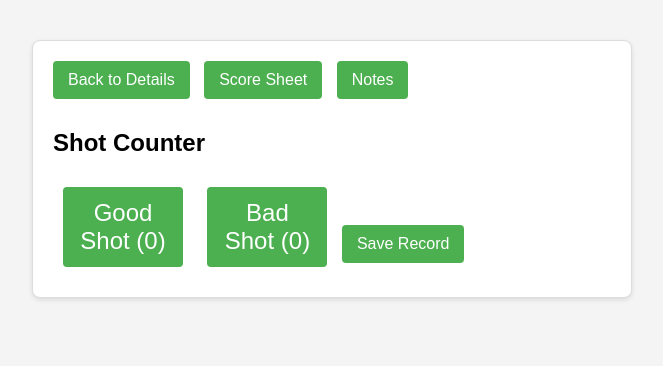
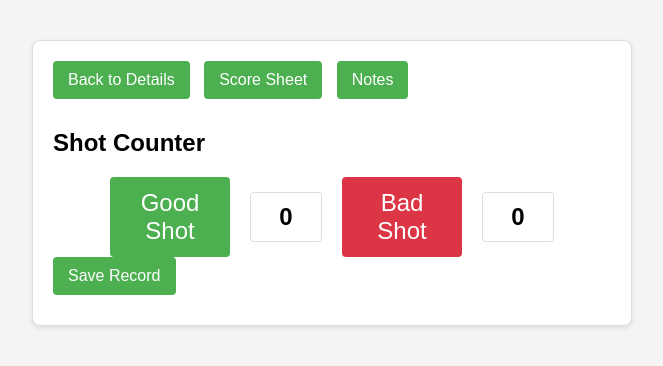
Before and after one commit to Johnsonsunkis/CUHK_Archery-01, a plain HTML site: page index.html in a window 1280 px wide. Both pictures are taken after a click on the button "Go to Shot Counter". Shown: the whole page, without its empty margins (308-971 px from the left). Drawn offline with Linux system fonts and the light colour scheme.

Commit message:
Add files via upload

```diff
--- a/index.html
+++ b/index.html
@@ -65,8 +65,12 @@
         <button id="navToScoreSheetFromShot">Score Sheet</button>
         <button id="navToNotesFromShot">Notes</button>
         <h2>Shot Counter</h2>
-        <button id="goodShotBtn" class="shot-counter-button">Good Shot (<span id="goodShotCount">0</span>)</button>
-        <button id="badShotBtn" class="shot-counter-button">Bad Shot (<span id="badShotCount">0</span>)</button>
+        <div class="shot-counter-container">
+            <button id="goodShotBtn" class="shot-counter-button">Good Shot</button>
+            <span id="goodShotCount" class="shot-count">0</span>
+            <button id="badShotBtn" class="shot-counter-button bad-shot-button">Bad Shot</button>
+            <span id="badShotCount" class="shot-count">0</span>
+        </div>
         <button id="saveRecord">Save Record</button>
     </div>
 
--- a/style.css
+++ b/style.css
@@ -120,12 +120,34 @@ button:hover {
     background-color: #6C757D; /* Grey for Miss */
 }
 
-/* Shot Counter Buttons */
+/* Shot Counter Buttons and Display */
+.shot-counter-container {
+    display: flex;
+    justify-content: center;
+    align-items: center;
+    gap: 20px;
+    margin-top: 20px;
+}
+
 .shot-counter-button {
     width: 120px;
     height: 80px;
     font-size: 24px;
-    margin: 10px;
+    margin: 0;
+}
+
+.bad-shot-button {
+    background-color: #DC3545; /* Red */
+}
+
+.shot-count {
+    font-size: 24px;
+    font-weight: bold;
+    padding: 10px;
+    border: 1px solid #ddd;
+    border-radius: 4px;
+    width: 50px;
+    text-align: center;
 }
 
 /* Dynamic colors for scoreboard cells */
@@ -213,4 +235,9 @@ button:hover {
         font-size: 3em;
         margin: 10px;
     }
+
+    .shot-counter-container {
+        flex-wrap: wrap;
+        gap: 10px;
+    }
 }
```
